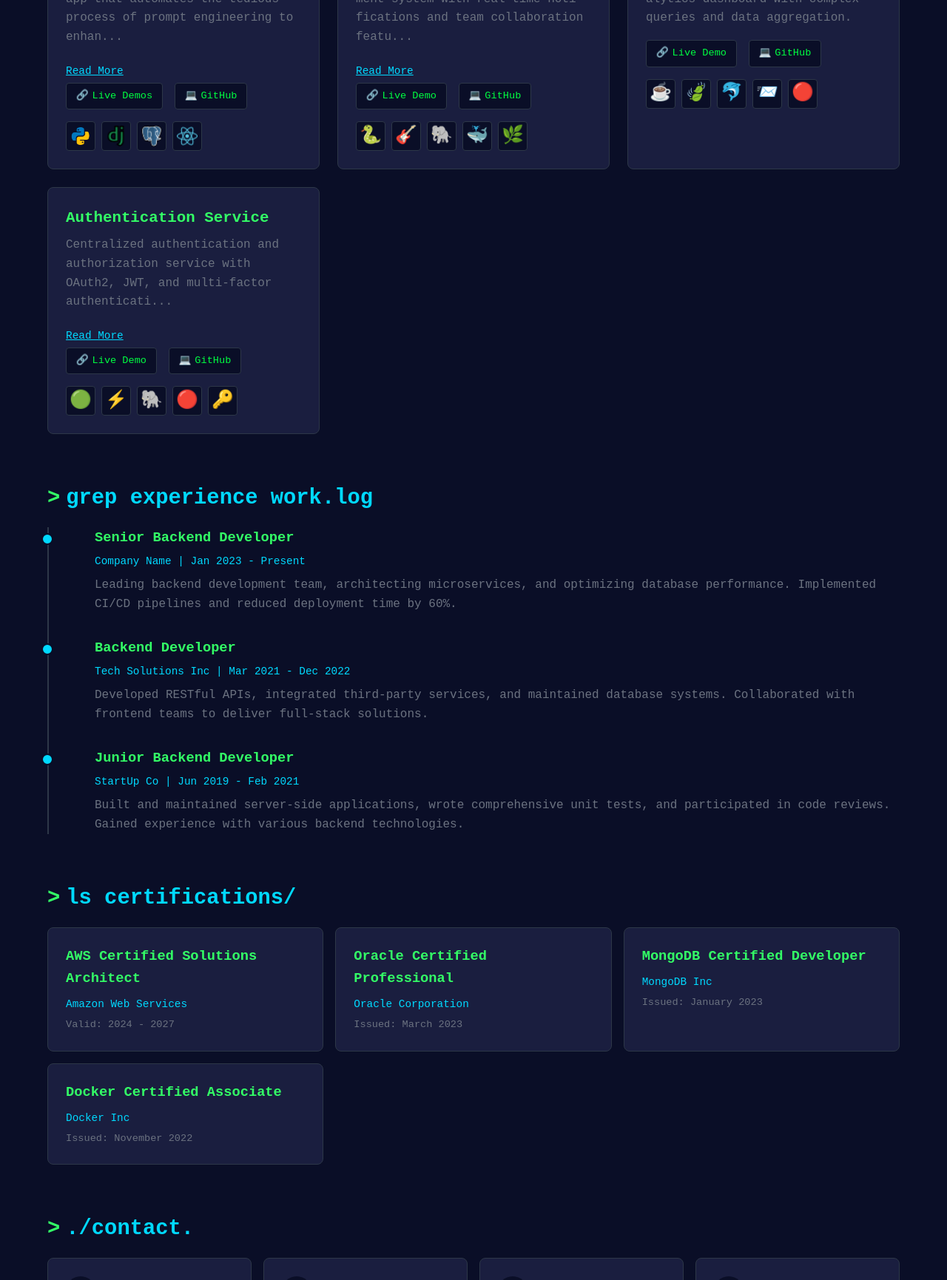
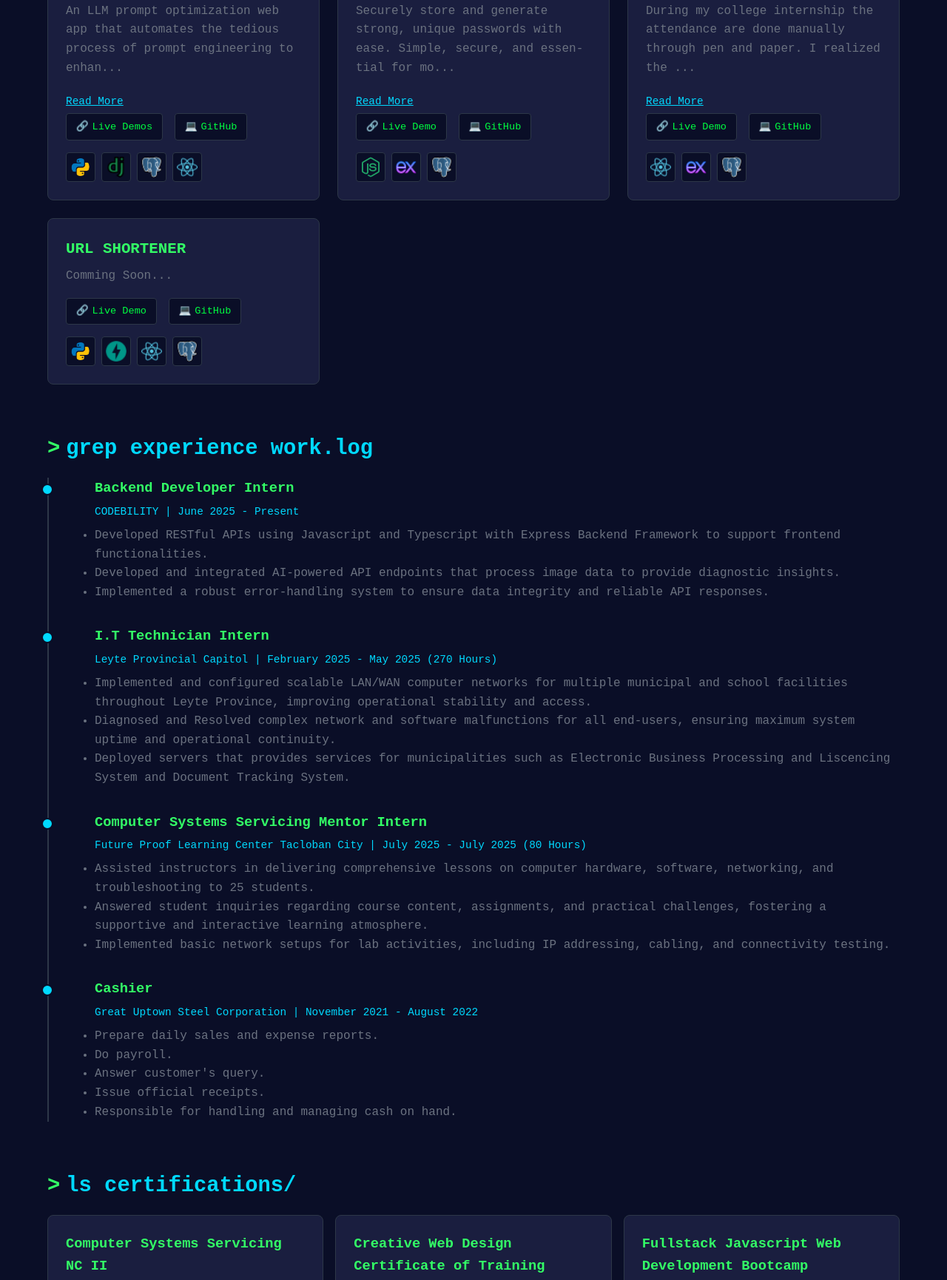
Before and after one commit to VILLEGASAL/alvillegas, a plain HTML site: page index.html in a window 1280 px wide. Shown: the part 1957-3688 px from the top of the page at 74% size. Drawn offline with Linux system fonts and the light colour scheme.

Commit message:
Added work experience and certifications

```diff
--- a/index.html
+++ b/index.html
@@ -391,6 +391,7 @@
                         <li>Express.js</li>
                         <li>Django</li>
                         <li>FastAPI</li>
+                        <li>React</li>
                     </ul>
                 </div>
                 <div class="skill-category">
@@ -459,74 +460,108 @@
                 </div>
 
                 <div class="project-card">
-                    <h3>Task Management System</h3>
-                    <div class="project-description" data-full-text="Microservices-based task management system with real-time notifications and team collaboration features.">
-                        <p>Microservices-based task management system with real-time notifications and team collaboration features.</p>
+                    <h3>Password Manager</h3>
+                    <div class="project-description" data-full-text="Securely store and generate strong, unique passwords with ease. Simple, secure, and essential for modern online safety.">
+                        <p>
+                            Securely store and generate strong, unique passwords with ease. Simple, secure, and essential for modern online safety.
+                        </p>
                     </div>
                     <div class="project-links">
-                        <a href="https://demo.example.com" target="_blank" class="project-link">
+                        <a href="https://yale-v2rk.onrender.com/" target="_blank" class="project-link">
                             <span>🔗</span>
                             <span>Live Demo</span>
                         </a>
-                        <a href="https://github.com/yourusername/project" target="_blank" class="project-link">
+                        <a href="https://github.com/VILLEGASAL/yale" target="_blank" class="project-link">
                             <span>💻</span>
                             <span>GitHub</span>
                         </a>
                     </div>
                     <div class="tech-stack">
-                        <div class="tech-icon" data-tooltip="Python">🐍</div>
-                        <div class="tech-icon" data-tooltip="Django">🎸</div>
-                        <div class="tech-icon" data-tooltip="PostgreSQL">🐘</div>
-                        <div class="tech-icon" data-tooltip="Docker">🐳</div>
-                        <div class="tech-icon" data-tooltip="Celery">🌿</div>
+                        <div class="tech-icon" data-tooltip="Node.js">
+                            <img src="images/node-js.png" width="30">
+                        </div>
+
+                        <div class="tech-icon" data-tooltip="Express">
+                            <img src="images/express-js.png" width="30">
+                        </div>
+
+                        <div class="tech-icon" data-tooltip="PostgreSQL">
+                            <img src="images/postgre.png" width="30">
+                        </div>
                     </div>
                 </div>
 
                 <div class="project-card">
-                    <h3>Analytics Dashboard API</h3>
-                    <div class="project-description" data-full-text="High-performance API for data analytics dashboard with complex queries and data aggregation.">
-                        <p>High-performance API for data analytics dashboard with complex queries and data aggregation.</p>
+                    <h3>OJT Attendance Counter</h3>
+                    <div class="project-description" data-full-text="During my college internship the attendance are done manually through pen and paper. I realized the need for a better solution. This web app is an automated attendance counter. Simply input your time-in and time-out, and the system instantly calculates total hours worked and automatically subtracts them from your target hours. Track your progress effortlessly!">
+                        <p>
+                            During my college internship the attendance are
+                            done manually through pen and paper.
+                            I realized the need for a better solution.
+                            This web app is an automated attendance counter.
+                            Simply input your time-in and time-out, and the
+                            system instantly calculates total hours worked
+                            and automatically subtracts them from your target
+                            hours. Track your progress effortlessly!
+                        </p>
                     </div>
                     <div class="project-links">
-                        <a href="https://demo.example.com" target="_blank" class="project-link">
+                        <a href="https://attendance-frontend-taupe.vercel.app" target="_blank" class="project-link">
                             <span>🔗</span>
                             <span>Live Demo</span>
                         </a>
-                        <a href="https://github.com/yourusername/project" target="_blank" class="project-link">
+                        <a href="https://github.com/VILLEGASAL/attendance-backend" target="_blank" class="project-link">
                             <span>💻</span>
                             <span>GitHub</span>
                         </a>
                     </div>
                     <div class="tech-stack">
-                        <div class="tech-icon" data-tooltip="Java">☕</div>
-                        <div class="tech-icon" data-tooltip="Spring Boot">🍃</div>
-                        <div class="tech-icon" data-tooltip="MySQL">🐬</div>
-                        <div class="tech-icon" data-tooltip="Apache Kafka">📨</div>
-                        <div class="tech-icon" data-tooltip="Redis">🔴</div>
+                        <div class="tech-icon" data-tooltip="React">
+                            <img src="images/react.png" width="30">
+                        </div>
+                        <div class="tech-icon" data-tooltip="Express">
+                            <img src="images/express-js.png" width="30">
+                        </div>
+                        <div class="tech-icon" data-tooltip="PostgreSQL">
+                            <img src="images/postgre.png" width="30">
+                        </div>
                     </div>
                 </div>
 
                 <div class="project-card">
-                    <h3>Authentication Service</h3>
-                    <div class="project-description" data-full-text="Centralized authentication and authorization service with OAuth2, JWT, and multi-factor authentication.">
-                        <p>Centralized authentication and authorization service with OAuth2, JWT, and multi-factor authentication.</p>
+                    <h3>URL SHORTENER</h3>
+                    <div class="project-description" data-full-text="Comming Soon...">
+                        <p>
+                            Comming Soon...
+                        </p>
                     </div>
                     <div class="project-links">
-                        <a href="https://demo.example.com" target="_blank" class="project-link">
+                        <a href="/" target="_blank" class="project-link">
                             <span>🔗</span>
                             <span>Live Demo</span>
                         </a>
-                        <a href="https://github.com/yourusername/project" target="_blank" class="project-link">
+                        <a href="/" target="_blank" class="project-link">
                             <span>💻</span>
                             <span>GitHub</span>
                         </a>
                     </div>
                     <div class="tech-stack">
-                        <div class="tech-icon" data-tooltip="Node.js">🟢</div>
-                        <div class="tech-icon" data-tooltip="Express.js">⚡</div>
-                        <div class="tech-icon" data-tooltip="PostgreSQL">🐘</div>
-                        <div class="tech-icon" data-tooltip="Redis">🔴</div>
-                        <div class="tech-icon" data-tooltip="OAuth2">🔑</div>
+                        <div class="tech-icon" data-tooltip="Python">
+                            <img src="images/python.png" width="30">
+                        </div>
+
+                        <div class="tech-icon" data-tooltip="FastAPI">
+                            <img src="images/Fastapi.png" width="30">
+                        </div>
+
+                        <div class="tech-icon" data-tooltip="React">
+                            <img src="images/react.png" width="30">
+                        </div>
+
+                        <div class="tech-icon" data-tooltip="PostgreSQL">
+                            <img src="images/postgre.png" width="30">
+                        </div>
+
                     </div>
                 </div>
             </div>
@@ -537,21 +572,83 @@
             <h2 class="section-header">grep experience work.log</h2>
             <div class="timeline">
                 <div class="timeline-item">
-                    <h3>Senior Backend Developer</h3>
-                    <div class="date">Company Name | Jan 2023 - Present</div>
-                    <p>Leading backend development team, architecting microservices, and optimizing database performance. Implemented CI/CD pipelines and reduced deployment time by 60%.</p>
+                    <h3>Backend Developer Intern</h3>
+                    <div class="date">CODEBILITY | June 2025 - Present</div>
+                    <ul>
+                        <li>
+                            Developed RESTful APIs using Javascript and Typescript with Express Backend Framework to support frontend functionalities.
+                        </li>
+
+                        <li>
+                            Developed and integrated AI-powered API endpoints that process image data to provide diagnostic insights.
+                        </li>
+
+                        <li>
+                            Implemented a robust error-handling system to ensure data integrity and reliable API responses.
+                        </li>
+                    </ul>
                 </div>
 
                 <div class="timeline-item">
-                    <h3>Backend Developer</h3>
-                    <div class="date">Tech Solutions Inc | Mar 2021 - Dec 2022</div>
-                    <p>Developed RESTful APIs, integrated third-party services, and maintained database systems. Collaborated with frontend teams to deliver full-stack solutions.</p>
+                    <h3>I.T Technician Intern</h3>
+                    <div class="date">Leyte Provincial Capitol | February 2025 - May 2025 (270 Hours)</div>
+                    <ul>
+                        <li>
+                            Implemented and configured scalable LAN/WAN computer networks for multiple municipal and school facilities throughout Leyte Province, improving operational stability and access.
+                        </li>
+
+                        <li>
+                            Diagnosed and Resolved complex network and software malfunctions for all end-users, ensuring maximum system uptime and operational continuity.
+                        </li>
+
+                        <li>
+                            Deployed servers that provides services for municipalities such as Electronic Business Processing and Liscencing System and Document Tracking System.
+                        </li>
+                    </ul>
                 </div>
 
                 <div class="timeline-item">
-                    <h3>Junior Backend Developer</h3>
-                    <div class="date">StartUp Co | Jun 2019 - Feb 2021</div>
-                    <p>Built and maintained server-side applications, wrote comprehensive unit tests, and participated in code reviews. Gained experience with various backend technologies.</p>
+                    <h3>Computer Systems Servicing Mentor Intern</h3>
+                    <div class="date">Future Proof Learning Center Tacloban City | July 2025 - July 2025 (80 Hours)</div>
+                    <ul>
+                        <li>
+                            Assisted instructors in delivering comprehensive lessons on computer hardware, software, networking, and troubleshooting to 25 students.
+                        </li>
+
+                        <li>
+                            Answered student inquiries regarding course content, assignments, and practical challenges, fostering a supportive and interactive learning atmosphere.
+                        </li>
+
+                        <li>
+                            Implemented basic network setups for lab activities, including IP addressing, cabling, and connectivity testing.
+                        </li>
+                    </ul>
+                </div>
+
+                <div class="timeline-item">
+                    <h3>Cashier</h3>
+                    <div class="date">Great Uptown Steel Corporation | November 2021 - August 2022</div>
+                    <ul>
+                        <li>
+                            Prepare daily sales and expense reports.
+                        </li>
+
+                        <li>
+                            Do payroll.
+                        </li>
+
+                        <li>
+                            Answer customer's query.
+                        </li>
+
+                        <li>
+                            Issue official receipts.
+                        </li>
+
+                        <li>
+                            Responsible for handling and managing cash on hand.
+                        </li>
+                    </ul>
                 </div>
             </div>
         </section>
@@ -561,21 +658,23 @@
             <h2 class="section-header">ls certifications/</h2>
             <div class="cert-grid">
                 <div class="cert-card">
-                    <h3>AWS Certified Solutions Architect</h3>
-                    <div class="issuer">Amazon Web Services</div>
-                    <div class="date">Valid: 2024 - 2027</div>
+                    <h3>Computer Systems Servicing NC II</h3>
+                    <div class="issuer">TESDA</div>
+                    <a href="/" style="color: aqua; font-size: 0.8rem;">View Certificate</a>
+                    <div class="date">Valid: 2025 - 2030</div>
                 </div>
 
                 <div class="cert-card">
-                    <h3>Oracle Certified Professional</h3>
-                    <div class="issuer">Oracle Corporation</div>
-                    <div class="date">Issued: March 2023</div>
+                    <h3>Creative Web Design Certificate of Training</h3>
+                    <div class="issuer">TESDA</div>
+                    <a href="/" style="color: aqua; font-size: 0.8rem;">View Certificate</a>
+                    <div class="date">Valid: No Expiration</div>
                 </div>
 
                 <div class="cert-card">
-                    <h3>MongoDB Certified Developer</h3>
-                    <div class="issuer">MongoDB Inc</div>
-                    <div class="date">Issued: January 2023</div>
+                    <h3>Fullstack Javascript Web Development Bootcamp</h3>
+                    <div class="issuer">Udemy</div>
+                    <div class="date">Issued: February 2023</div>
                 </div>
 
                 <div class="cert-card">
@@ -626,8 +725,8 @@
     </div>
 
     <footer>
-        <p>© 2025 Backend Developer Portfolio | Built with ❤️ and code</p>
-        <p style="margin-top: 0.5rem; font-size: 0.85rem;">user@portfolio:~$ █</p>
+        <p>© 2025 Al Randolph Villegas | Built with ❤️ and code</p>
+        <p style="margin-top: 0.5rem; font-size: 0.85rem;">alvillegas@portfolio:~$ █</p>
     </footer>
 
     <script src="main.js"></script>
--- a/style.css
+++ b/style.css
@@ -555,7 +555,7 @@ section {
     margin-bottom: 0.5rem;
 }
 
-.timeline-item p {
+.timeline-item ul li {
     color: var(--text-muted);
 }
 
```
